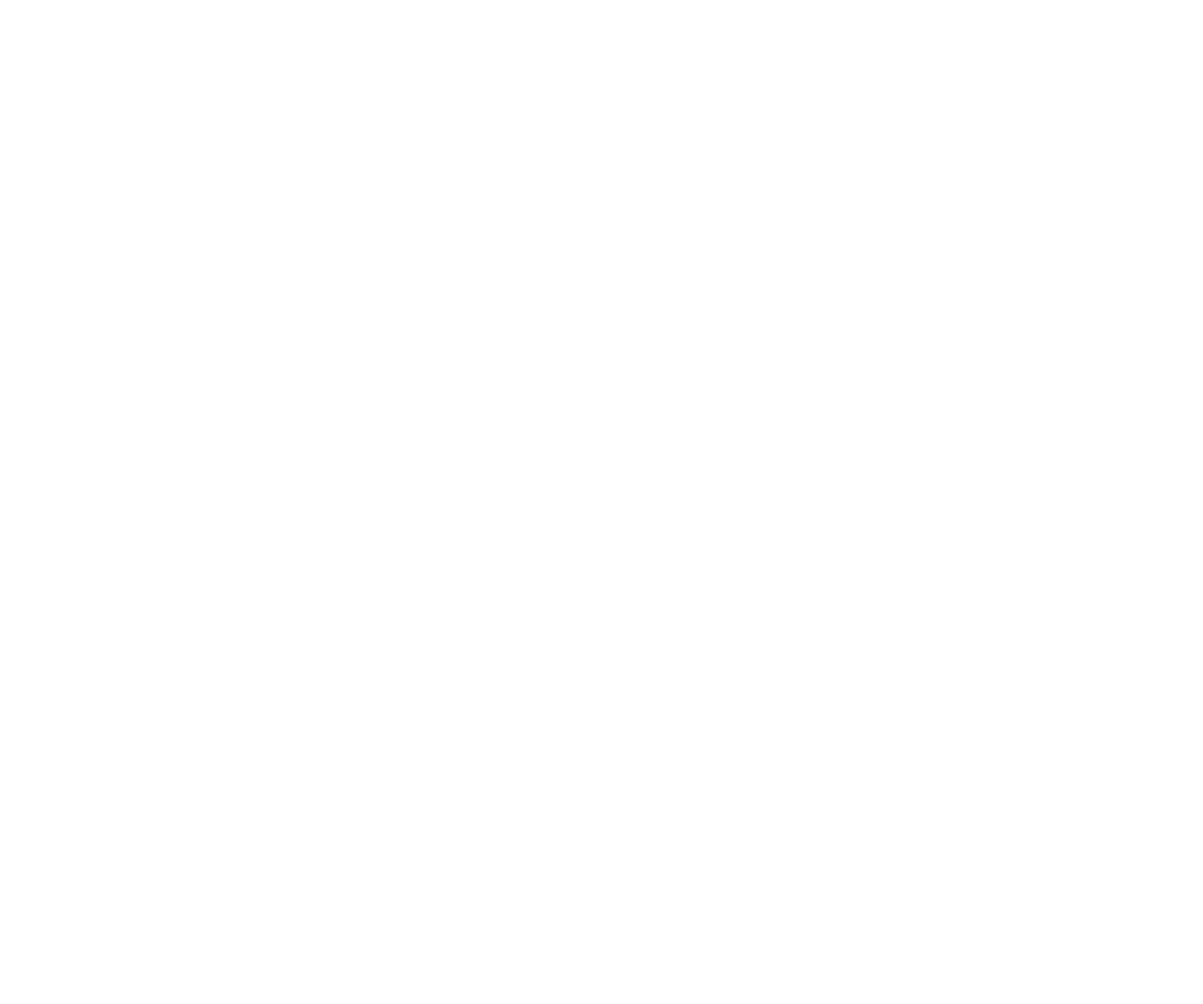
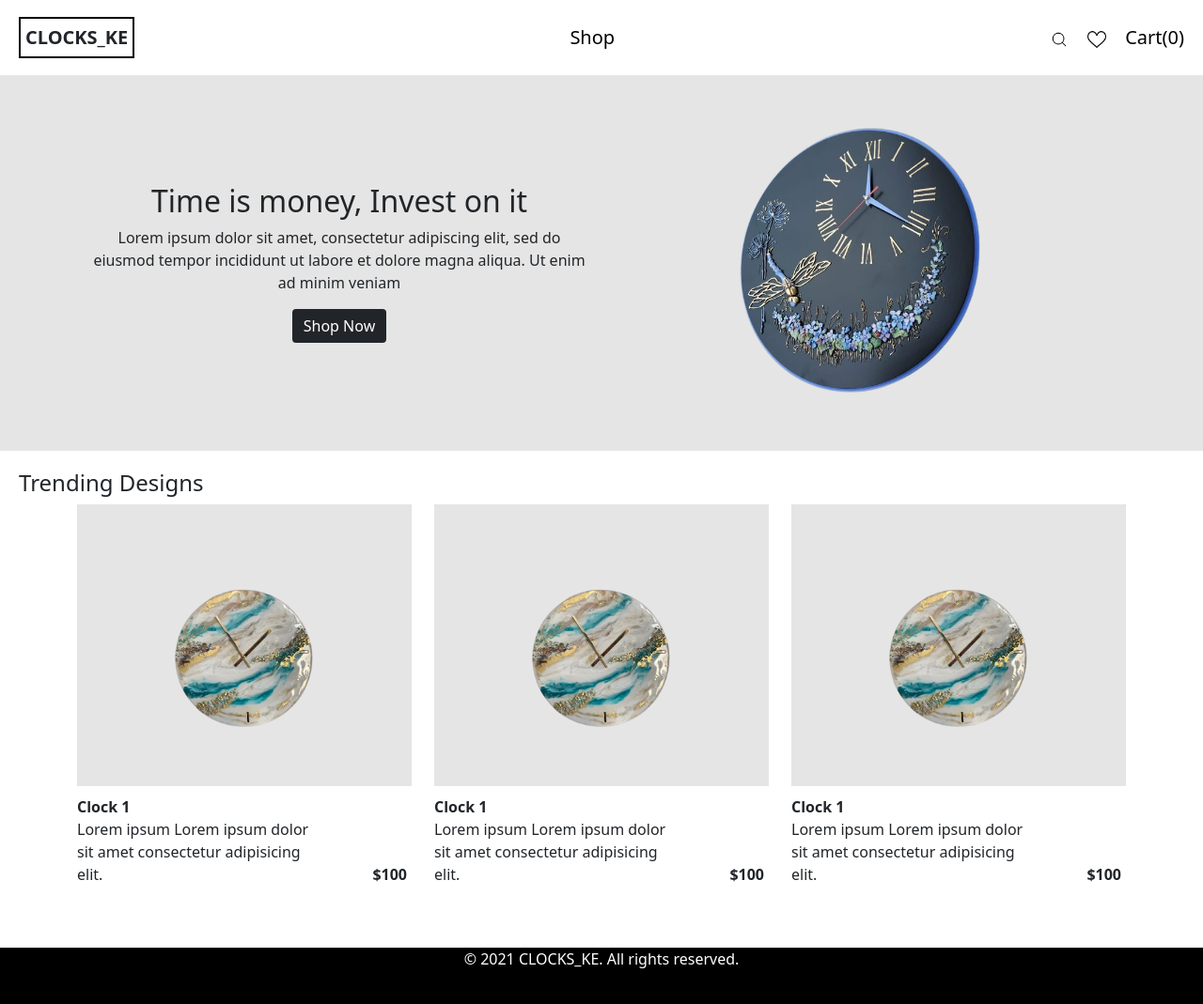
Before and after one commit to LINUSOBURA/Clocks_Ke, a Django app: page / in a window 1280 px wide. Before the commit the page is empty. Shown: the whole page at 94% size. Before the commit the page ends 800 px from the top, so only its background shows below. Run offline with Django 4.2, Linux system fonts and the light colour scheme.

Commit message:
store page - HTML, CSS and Bootstrap

```diff
--- a/clockske/static/css/styles.css
+++ b/clockske/static/css/styles.css
@@ -0,0 +1,129 @@
+body {
+  font-family: monospace;
+  margin: 0;
+  position: relative;
+  min-height: 100vh;
+}
+
+/* navbar */
+.custom-nav .custom-navbar {
+  display: flex;
+  flex-direction: row;
+  justify-content: space-between;
+  align-items: center;
+  padding: 10px 20px;
+  min-height: 80px;
+}
+
+.navbar-logo {
+  font-size: 20px;
+  font-weight: bold;
+  border: solid 2px black;
+  padding: 5px;
+}
+
+.custom-navbar a {
+  text-decoration: none;
+  color: black;
+  font-size: 20px;
+}
+
+.custom-navbar .end {
+  display: flex;
+  flex-direction: row;
+  gap: 20px;
+}
+a img {
+  width: 20px;
+  height: 20px;
+}
+
+/* store page*/
+.barner {
+  background-color: #e5e5e5;
+  min-height: 50vh;
+  align-content: center;
+}
+.barner-img {
+  display: flex;
+  justify-content: center;
+  height: 300px;
+  width: 300px;
+}
+
+.container .barner-row {
+  display: flex;
+  flex-direction: row;
+  justify-content: center;
+  margin: auto;
+}
+
+.barner-text {
+  display: flex;
+  flex-direction: column;
+  justify-content: center;
+  align-items: center;
+  text-align: center;
+}
+
+.barner-text .shop-now {
+  border: none;
+}
+.barner-text .shop-now:hover {
+  background-color: coral;
+}
+
+/* Trending Products section */
+.trending {
+  padding: 20px;
+  margin-bottom: 30px;
+}
+
+.trending .p-image {
+  background-color: #e5e5e5;
+  height: 300px;
+  display: flex;
+  justify-content: center;
+  align-items: center;
+}
+
+.trending .p-image img {
+  width: 200px;
+  height: 200px;
+  object-fit: contain;
+}
+
+.trending .p-details {
+  display: flex;
+  flex-direction: row;
+  align-items: center;
+  padding-top: 10px;
+}
+
+.trending .p-details .p-text {
+  max-width: 70%;
+}
+.trending .p-details .price {
+  align-self: flex-end;
+  margin-left: auto;
+  padding-right: 5px;
+  font-weight: 600;
+}
+
+.trending .p-details .product-name {
+  font-weight: bold;
+  padding-bottom: 0;
+  margin-bottom: 0;
+}
+
+/* footer */
+.footer-content {
+  background-color: black;
+  min-height: 60px;
+  color: white;
+  text-align: center;
+  position: relative;
+  bottom: 0;
+  width: 100%;
+  height: 2.5rem;
+}
--- a/clockske/store/templates/store/index.html
+++ b/clockske/store/templates/store/index.html
@@ -5,9 +5,38 @@
     <meta charset="UTF-8" />
     <meta name="viewport" content="width=device-width, initial-scale=1.0" />
     <link rel="stylesheet" href="{% static 'css/styles.css' %}" />
+    <link
+      href="https://cdn.jsdelivr.net/npm/bootstrap@5.1.3/dist/css/bootstrap.min.css"
+      rel="stylesheet"
+      integrity="sha384-1BmE4kWBq78iYhFldvKuhfTAU6auU8tT94WrHftjDbrCEXSU1oBoqyl2QvZ6jIW3"
+      crossorigin="anonymous"
+    />
     <title>Clocks_ke</title>
   </head>
   <body>
-    {% block content %} {% endblock content%}
+    <section class="custom-nav">
+      <div class="custom-navbar">
+        <div class="navbar-logo">CLOCKS_KE</div>
+        <a href="#">Shop</a>
+        <div class="end">
+          <a href="#"><img src="{% static 'images/search.png' %}" /></a>
+          <a href="#"><img src="{% static 'images/like.png' %}" /></a>
+          <a href="#">Cart(0)</a>
+        </div>
+      </div>
+    </section>
+    {% block content %} {% endblock%}
+
+    <section class="footer">
+      <div class="footer-content">
+        <p>© 2021 CLOCKS_KE. All rights reserved.</p>
+      </div>
+    </section>
+
+    <script
+      src="https://cdn.jsdelivr.net/npm/bootstrap@5.1.3/dist/js/bootstrap.bundle.min.js"
+      integrity="sha384-ka7Sk0Gln4gmtz2MlQnikT1wXgYsOg+OMhuP+IlRH9sENBO0LRn5q+8nbTov4+1p"
+      crossorigin="anonymous"
+    ></script>
   </body>
 </html>
--- a/clockske/store/templates/store/store.html
+++ b/clockske/store/templates/store/store.html
@@ -1,3 +1,56 @@
-{% extends 'store/index.html' %} {% block content %}
-<h1>store</h1>
+{% extends 'store/index.html' %} {% block content %} {% load static %}
+<section class="barner">
+  <div class="container">
+    <div class="row barner-row">
+      <div class="col-md-6 barner-text">
+        <h2>Time is money, Invest on it</h2>
+		<p>Lorem ipsum dolor sit amet, consectetur adipiscing elit, sed do eiusmod tempor incididunt ut labore et dolore magna aliqua. Ut enim ad minim veniam</p>
+		<button class="shop-now btn btn-dark">Shop Now</button>
+      </div>
+      <div class="col-md-6 barner-img">
+        <img src="{% static 'images/clock2.png' %}" alt="" />
+      </div>
+    </div>
+  </div>
+  <div class="container text-center">
+</section>
+
+<section class="trending">
+	<h4>Trending Designs</h4>
+	<div class="container">
+		<div class="row">
+			<div class="col-md-4">
+				<div class="p-image"><img src="{% static 'images/clock1.png' %}" alt="" /></div>
+				<div class="p-details">
+					<div class="p-text">
+						<p class="product-name">Clock 1</p>
+						<p class="product-description">Lorem ipsum Lorem ipsum dolor sit amet consectetur adipisicing elit.</p>
+					</div>
+					<div class="price">
+						<p class="product-price">$100</p>
+					</div>
+				</div>
+
+			</div>
+
+			<div class="col-md-4">
+				<div class="p-image"><img src="{% static 'images/clock1.png' %}" alt="" /></div>
+				<div class="p-details">
+					<div class="p-text"><p class="product-name">Clock 1</p>
+					<p class="product-description">Lorem ipsum Lorem ipsum dolor sit amet consectetur adipisicing elit.</p></div>
+					<div class="price"><p class="product-price">$100</p></div>
+				</div>
+			</div>
+			<div class="col-md-4">
+				<div class="p-image"><img src="{% static 'images/clock1.png' %}" alt="" /></div>
+				<div class="p-details">
+					<div class="p-text"><p class="product-name">Clock 1</p>
+					<p class="product-description">Lorem ipsum Lorem ipsum dolor sit amet consectetur adipisicing elit.</p></div>
+					<div class="price"><p class="product-price">$100</p></div>
+				</div>
+			</div>
+		</div>
+	</div>
+</section>
+
 {% endblock %}
--- a/clockske/store/urls.py
+++ b/clockske/store/urls.py
@@ -3,8 +3,7 @@ from django.urls import path
 from . import views
 
 urlpatterns = [
-    path('', views.hello, name='hello'),
-    path('store', views.store, name='store'),
+    path('', views.store, name='store'),
     path('cart', views.cart, name='cart'),
     path('checkout', views.checkout, name='checkout'),
 ]
--- a/clockske/store/views.py
+++ b/clockske/store/views.py
@@ -1,10 +1,6 @@
 from django.shortcuts import render
 
-
-# Create your views here.
-def hello(request):
-    context = {}
-    return render(request, 'store/index.html', context)
+# Create your views here
 
 
 def store(request):
```
Also changed, not shown: clockske/static/images/clock.svg (added), clockske/static/images/clock1.png (added), clockske/static/images/clock2.png (added), clockske/static/images/like.png (added), clockske/static/images/search.png (added).
